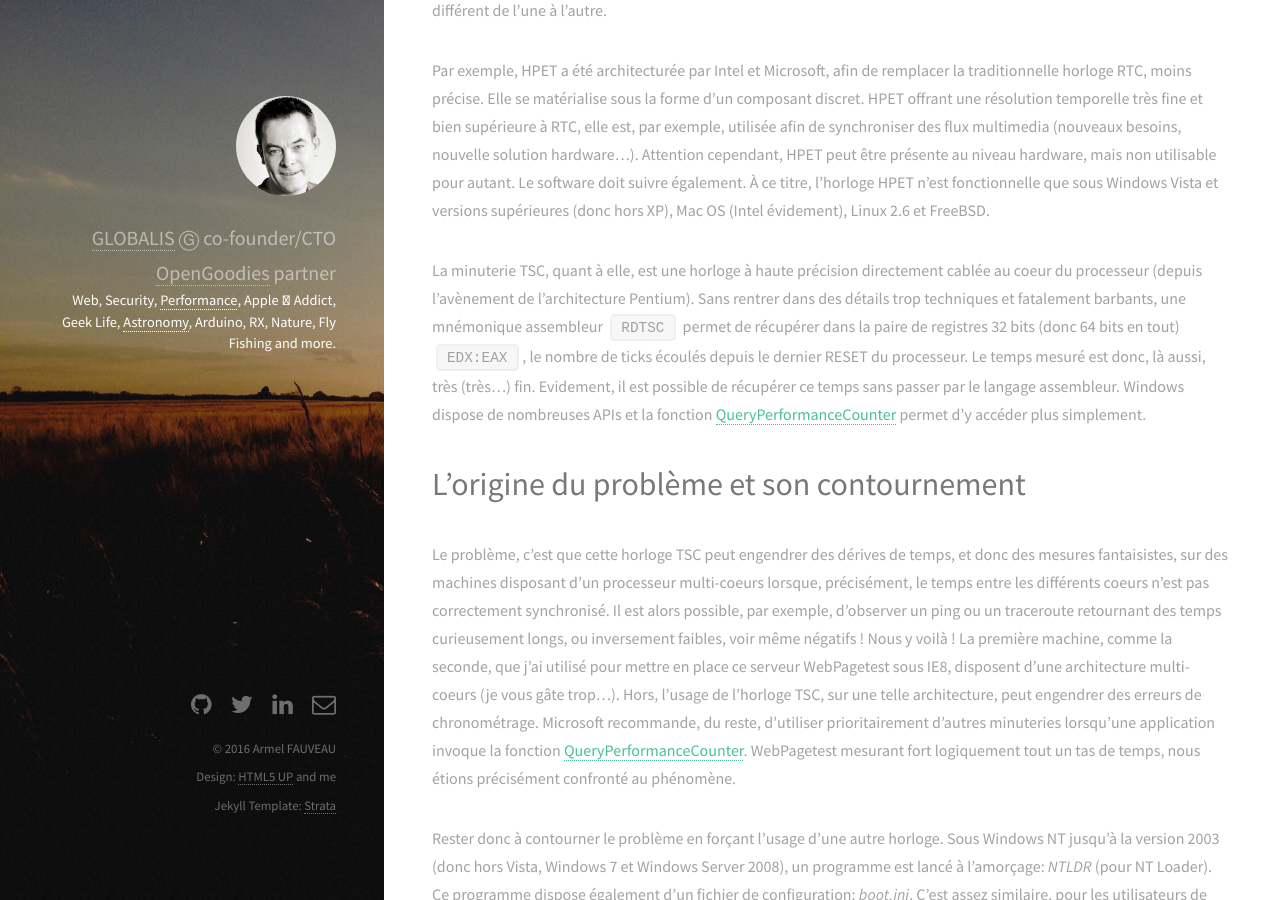
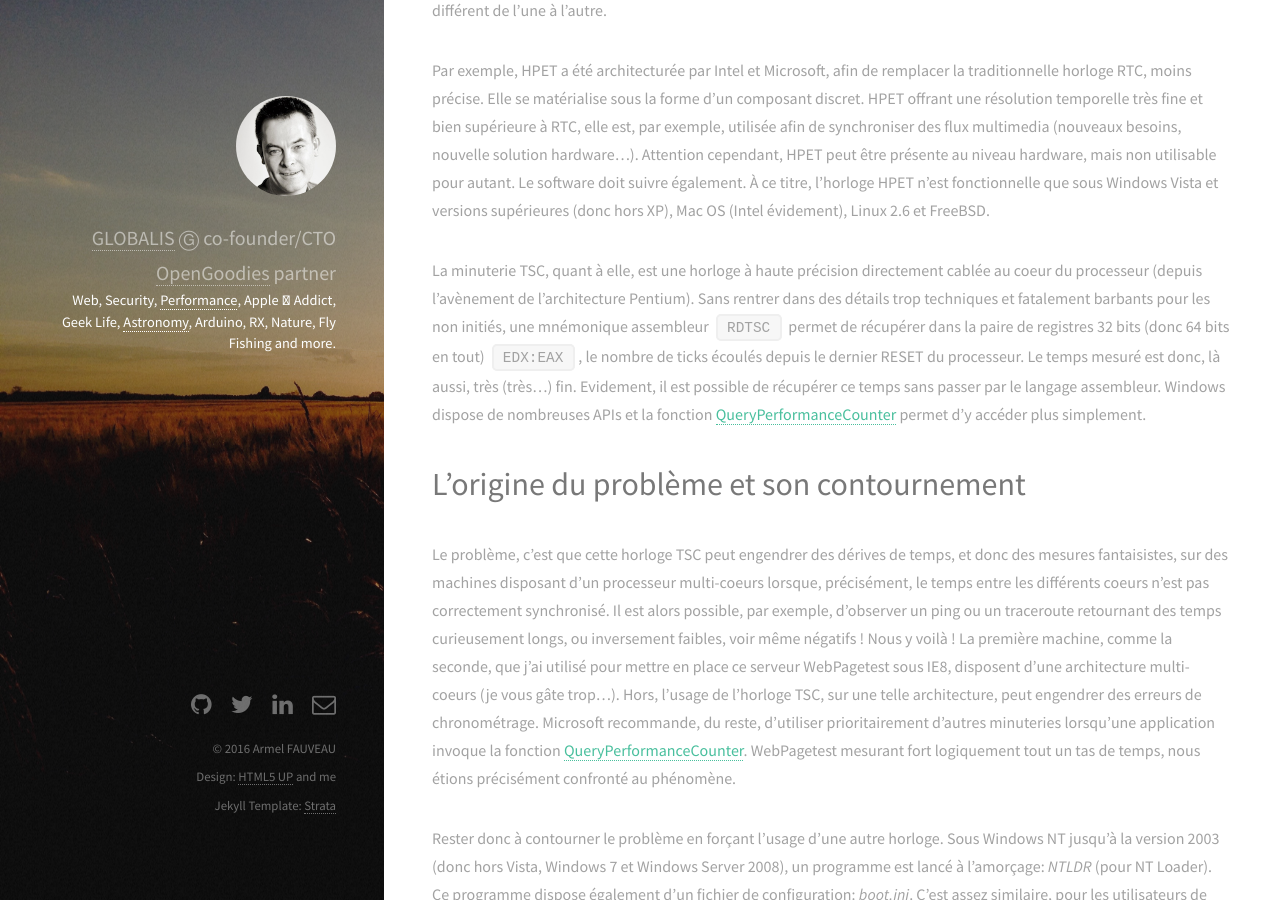
Before and after one commit to armel/armel.github.io, a Jekyll site: the page built from _posts/2011-05-15-webpagetest-horloge.markdown, in a window 1280 px wide and 900 px high, scrolled down 2392 px. Built offline with Jekyll 4.4.1, drawn with Linux system fonts in a browser that asks for light colours.

Commit message:
Update post about Webpagetest and PC timer

```diff
--- a/_posts/2011-05-15-webpagetest-horloge.markdown
+++ b/_posts/2011-05-15-webpagetest-horloge.markdown
@@ -37,7 +37,7 @@ Lorsque vous faites un `ping` ou un `traceroute`, des temps de latence sont affi
 
 Par exemple, HPET a été architecturée par Intel et Microsoft, afin de remplacer la traditionnelle horloge RTC, moins précise. Elle se matérialise sous la forme d'un composant discret. HPET offrant une résolution temporelle très fine et bien supérieure à RTC, elle est, par exemple, utilisée afin de synchroniser des flux multimedia (nouveaux besoins, nouvelle solution hardware...). Attention cependant, HPET peut être présente au niveau hardware, mais non utilisable pour autant. Le software doit suivre également. À ce titre, l'horloge HPET n'est fonctionnelle que sous Windows Vista et versions supérieures (donc hors XP), Mac OS (Intel évidement), Linux 2.6 et FreeBSD.
 
-La minuterie TSC, quant à elle, est une horloge à haute précision directement cablée au coeur du processeur (depuis l'avènement de l'architecture Pentium). Sans rentrer dans des détails trop techniques et fatalement barbants, une mnémonique assembleur `RDTSC` permet de récupérer dans la paire de registres 32 bits (donc 64 bits en tout) `EDX:EAX`, le nombre de ticks écoulés depuis le dernier RESET du processeur. Le temps mesuré est donc, là aussi, très (très...) fin. Evidement, il est possible de récupérer ce temps sans passer par le langage assembleur. Windows dispose de nombreuses APIs et la fonction [QueryPerformanceCounter](http://msdn.microsoft.com/en-us/library/ms644904(v=vs.85).aspx) permet d'y accéder plus simplement.
+La minuterie TSC, quant à elle, est une horloge à haute précision directement cablée au coeur du processeur (depuis l'avènement de l'architecture Pentium). Sans rentrer dans des détails trop techniques et fatalement barbants pour les non initiés, une mnémonique assembleur `RDTSC` permet de récupérer dans la paire de registres 32 bits (donc 64 bits en tout) `EDX:EAX`, le nombre de ticks écoulés depuis le dernier RESET du processeur. Le temps mesuré est donc, là aussi, très (très...) fin. Evidement, il est possible de récupérer ce temps sans passer par le langage assembleur. Windows dispose de nombreuses APIs et la fonction [QueryPerformanceCounter](http://msdn.microsoft.com/en-us/library/ms644904(v=vs.85).aspx) permet d'y accéder plus simplement.
 
 # L'origine du problème et son contournement
 
```
